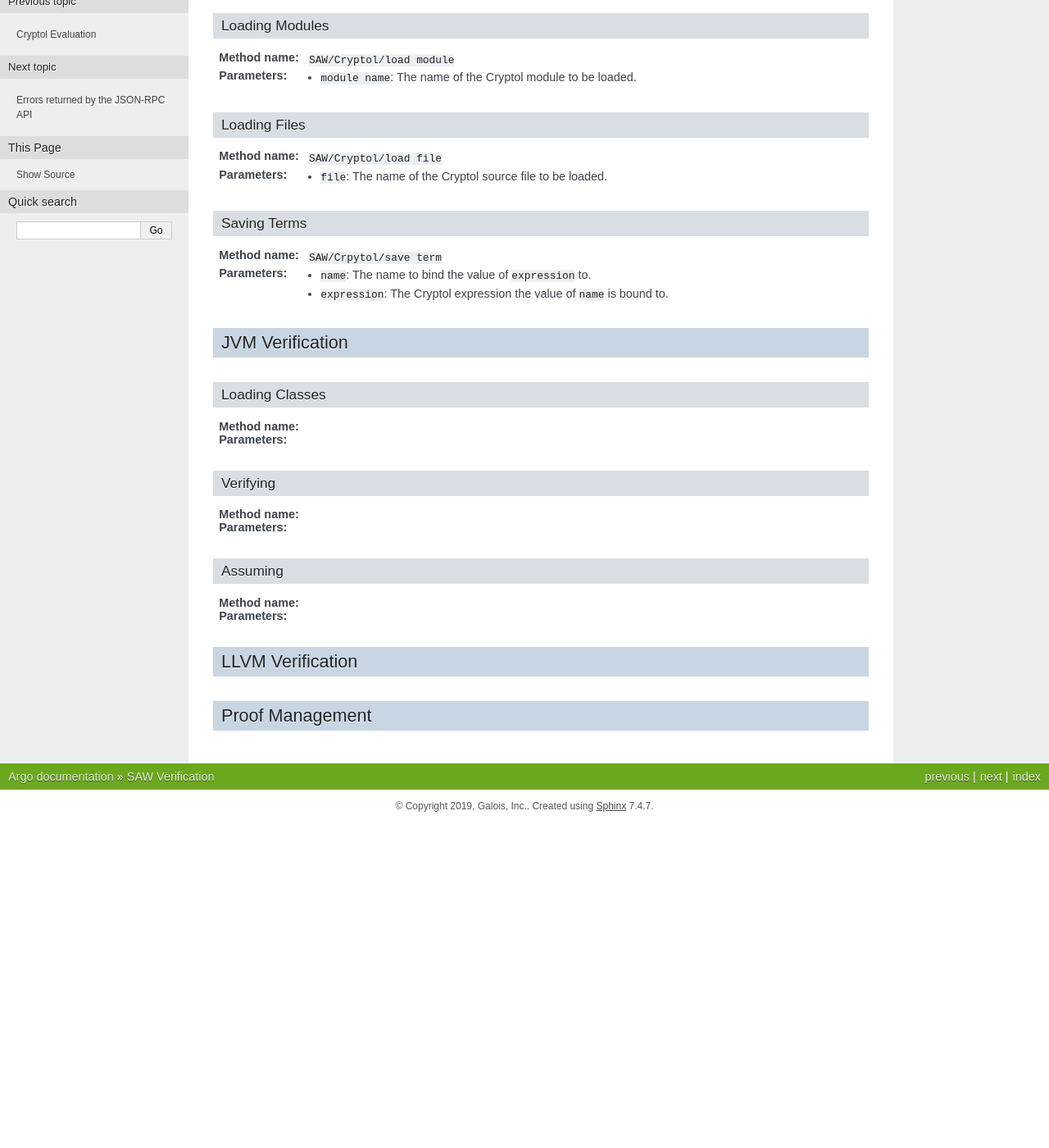
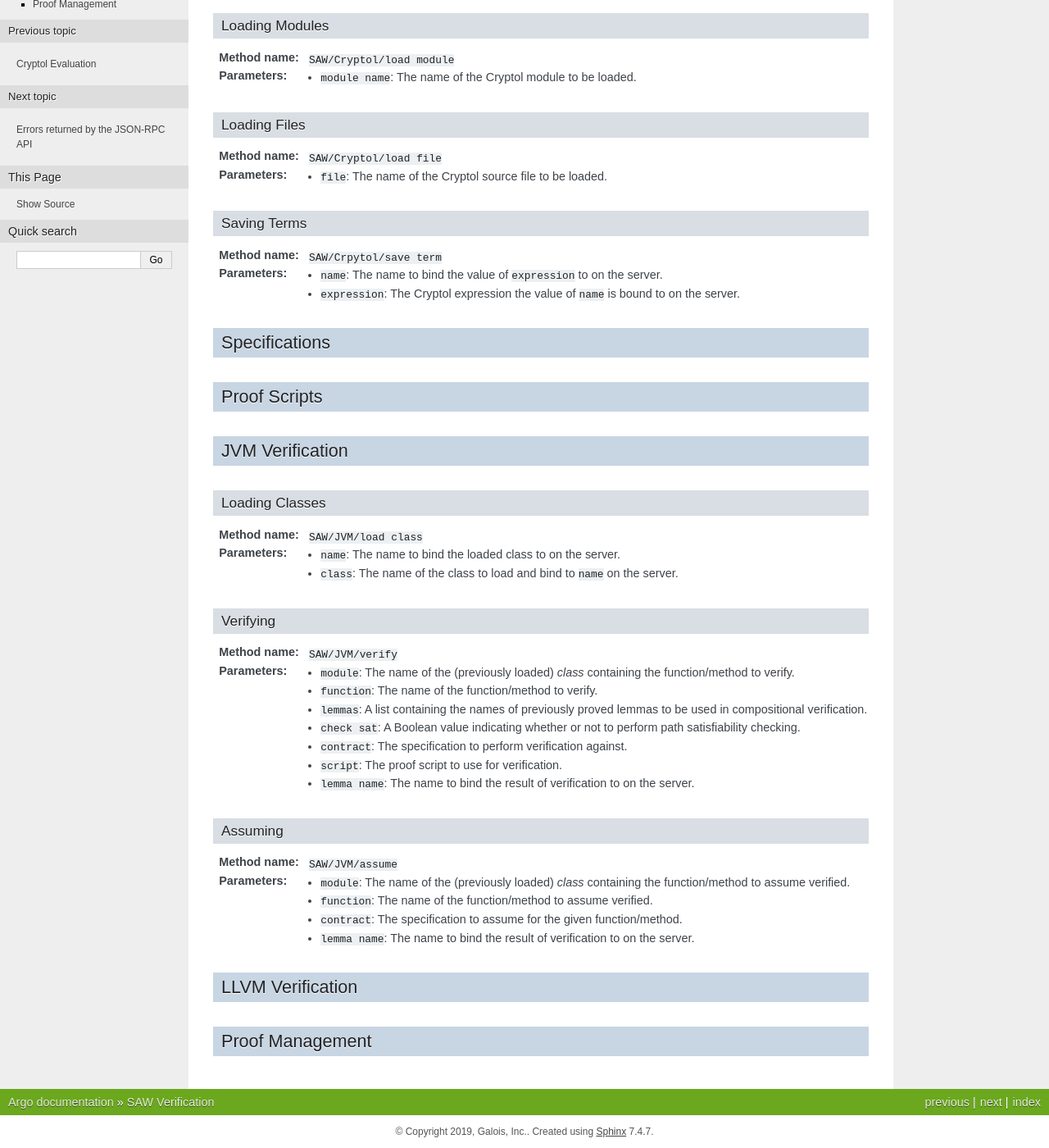
Before and after one commit to GaloisInc/argo, a Sphinx documentation site: the page built from docs/SAW.rst, in a window 1280 px wide and 1400 px high, scrolled down 328 px. Shown: the whole window at 82% size. Built offline with Sphinx 7.4.7, drawn with Linux system fonts in a browser that asks for light colours; before the commit the page ends 1331 px from its top, so only the background shows below that; some of the changed text lies outside the part shown.

Commit message:
Documented JVM verification commands, stubs for Specs and Proof Scripts

```diff
--- a/docs/SAW.rst
+++ b/docs/SAW.rst
@@ -37,8 +37,14 @@ Saving Terms
 :Method name:
   ``SAW/Crpytol/save term``
 :Parameters:
-  - ``name``: The name to bind the value of ``expression`` to.
-  - ``expression``: The Cryptol expression the value of ``name`` is bound to.
+  - ``name``: The name to bind the value of ``expression`` to on the server.
+  - ``expression``: The Cryptol expression the value of ``name`` is bound to on the server.
+
+Specifications
+==============
+
+Proof Scripts
+=============
 
 JVM Verification
 ================
@@ -47,22 +53,35 @@ Loading Classes
 ---------------
 
 :Method name:
-
+  ``SAW/JVM/load class``
 :Parameters:
+  - ``name``: The name to bind the loaded class to on the server.
+  - ``class``: The name of the class to load and bind to ``name`` on the server.
 
 Verifying
 ---------
 
 :Method name:
-
+  ``SAW/JVM/verify``
 :Parameters:
+  - ``module``: The name of the (previously loaded) *class* containing the function/method to verify.
+  - ``function``: The name of the function/method to verify.
+  - ``lemmas``: A list containing the names of previously proved lemmas to be used in compositional verification.
+  - ``check sat``: A Boolean value indicating whether or not to perform path satisfiability checking.
+  - ``contract``: The specification to perform verification against.
+  - ``script``: The proof script to use for verification.
+  - ``lemma name``: The name to bind the result of verification to on the server.
 
 Assuming
 --------
 
 :Method name:
-
+  ``SAW/JVM/assume``
 :Parameters:
+  - ``module``: The name of the (previously loaded) *class* containing the function/method to assume verified.
+  - ``function``: The name of the function/method to assume verified.
+  - ``contract``: The specification to assume for the given function/method.
+  - ``lemma name``: The name to bind the result of verification to on the server.
 
 LLVM Verification
 =================
```
